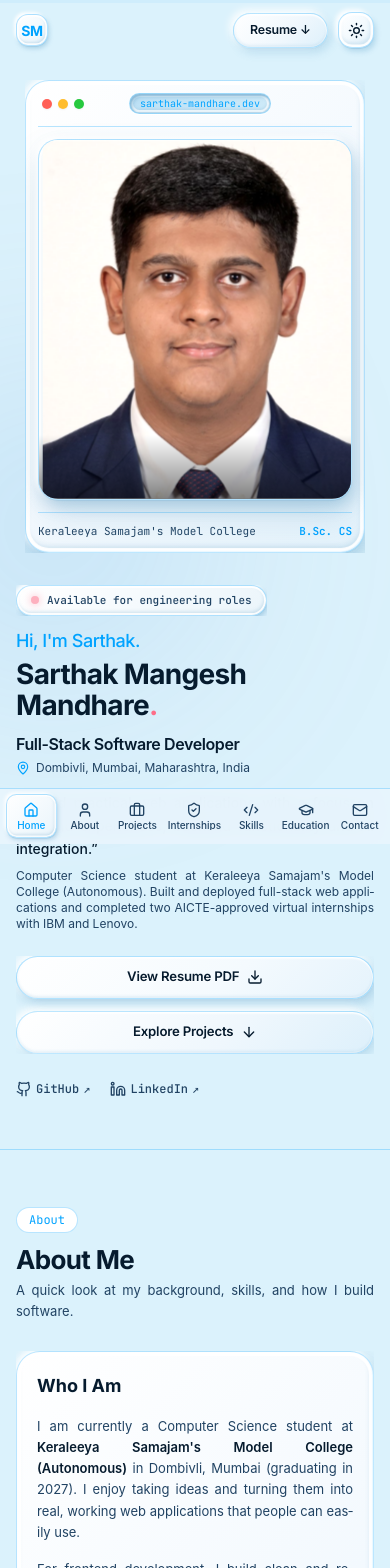
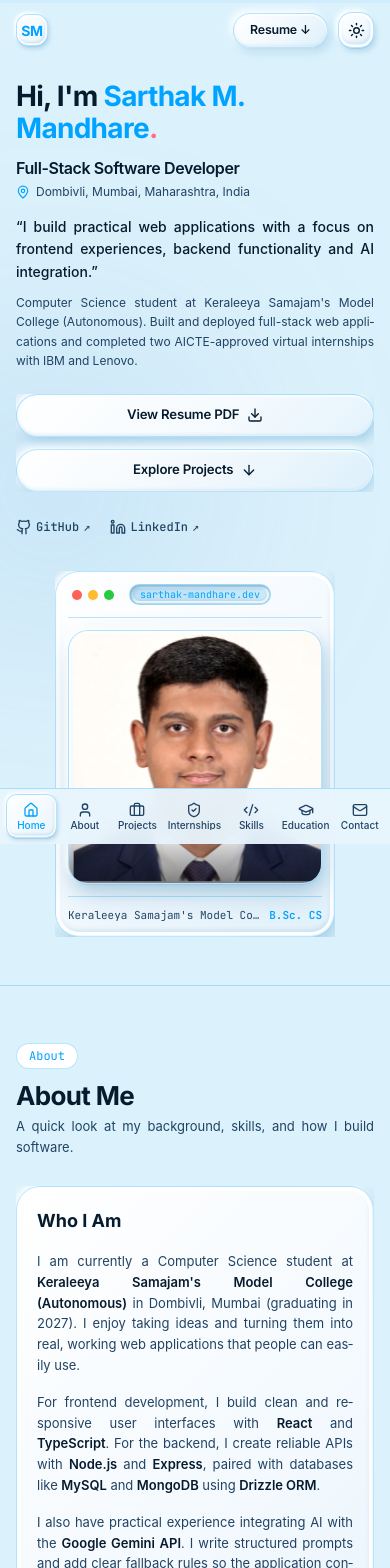
Before and after one commit to SarthakMandhare34/sarthak-portfolio, a React (Vite) app: page / in a window 390 px wide. Shown: the top 1568 px of the page. Built offline with nearby package versions, Linux system fonts and the light colour scheme.

Commit message:
chore: commit complete portfolio updates

```diff
--- a/src/components/Education.tsx
+++ b/src/components/Education.tsx
@@ -171,8 +171,12 @@ export function Education() {
                     {cert.title}
                   </h4>
 
-                  <p className="text-xs font-inter text-[var(--text-secondary)]">
+                  <p className="text-xs font-inter text-[var(--text-secondary)] text-justified">
                     {cert.organization}
+                  </p>
+
+                  <p className="text-xs font-inter text-[var(--text-secondary)] text-justified leading-relaxed pt-1">
+                    {cert.description}
                   </p>
 
                   <div className="pt-2 flex flex-col sm:flex-row sm:items-center justify-between gap-2 text-xs font-mono-code border-t border-[var(--border)]">
--- a/src/components/Hero.tsx
+++ b/src/components/Hero.tsx
@@ -100,29 +100,18 @@ export function Hero({ onResumeClick }: HeroProps) {
         <div className="grid grid-cols-1 lg:grid-cols-12 gap-8 lg:gap-12 items-center">
 
           {/* ────── LEFT COLUMN: IDENTITY & ACTIONS (7 cols) ────── */}
-          <div className="lg:col-span-7 flex flex-col justify-center order-2 lg:order-1">
+          <div className="lg:col-span-7 flex flex-col justify-center order-1 lg:order-1">
 
-            {/* Availability Indicator */}
-            <div className="scroll-reveal scroll-scale-up mb-3 sm:mb-4 inline-flex items-center gap-2 px-3.5 py-1.5 rounded-full tactile-status-badge w-fit">
-              <span className="w-2 h-2 rounded-full bg-[var(--decorative)] shrink-0 animate-pulse shadow-[0_0_8px_var(--decorative)]" />
-              <span className="font-mono-code text-[11px] sm:text-xs text-[var(--text-secondary)] font-medium">
-                Available for engineering roles
-              </span>
-            </div>
-
-            {/* Clear & Prominent Introduction */}
-            <div className="scroll-reveal scroll-slide-left stagger-1 space-y-1">
-              <p className="font-display font-medium text-lg sm:text-xl md:text-2xl text-[var(--accent)] tracking-tight">
-                Hi, I&apos;m Sarthak.
-              </p>
-              <h1 className="font-display font-bold text-[clamp(28px,4.5vw,48px)] text-[var(--text-primary)] leading-[1.12] tracking-tight">
-                Sarthak Mangesh Mandhare
+            {/* Clear & Prominent Introduction (Single cohesive heading) */}
+            <div className="scroll-reveal scroll-slide-left stagger-1">
+              <h1 className="font-display font-bold text-[clamp(28px,5.5vw,48px)] text-[var(--text-primary)] leading-[1.15] tracking-tight">
+                Hi, I&apos;m <span className="text-[var(--accent)]">Sarthak M. Mandhare</span>
                 <span className="text-[var(--decorative)]">.</span>
               </h1>
             </div>
 
             {/* Professional Role & Location */}
-            <div className="scroll-reveal scroll-slide-left stagger-2 mt-2.5 sm:mt-3 space-y-1">
+            <div className="scroll-reveal scroll-slide-left stagger-2 mt-3 space-y-1">
               <p className="font-inter text-base sm:text-lg md:text-xl font-semibold text-[var(--text-primary)] tracking-tight">
                 Full-Stack Software Developer
               </p>
@@ -133,7 +122,7 @@ export function Hero({ onResumeClick }: HeroProps) {
             </div>
 
             {/* Short Supporting Statement */}
-            <div className="scroll-reveal scroll-slide-left stagger-3 mt-4 sm:mt-5 font-inter text-sm sm:text-[15px] md:text-base text-[var(--text-secondary)] leading-relaxed space-y-2 max-w-xl">
+            <div className="scroll-reveal scroll-slide-left stagger-3 mt-4 sm:mt-5 font-inter text-sm sm:text-[15px] md:text-base text-[var(--text-secondary)] leading-relaxed space-y-2.5 max-w-xl">
               <p className="font-medium text-[var(--text-primary)] text-justified">
                 &ldquo;I build practical web applications with a focus on frontend experiences, backend functionality and AI integration.&rdquo;
               </p>
@@ -197,8 +186,8 @@ export function Hero({ onResumeClick }: HeroProps) {
           </div>
 
           {/* ────── RIGHT COLUMN: REFINED macOS FLOATING PORTRAIT (5 cols) ────── */}
-          <div className="lg:col-span-5 flex justify-center order-1 lg:order-2">
-            <div className="scroll-reveal scroll-rotate-right hero-scroll-parallax stagger-2 w-full max-w-[340px] sm:max-w-[380px] lg:max-w-[420px]">
+          <div className="lg:col-span-5 flex justify-center order-2 lg:order-2">
+            <div className="scroll-reveal scroll-rotate-right hero-scroll-parallax stagger-2 w-full max-w-[280px] sm:max-w-[340px] lg:max-w-[390px] mx-auto">
 
               {/* macOS Window Bezel Container */}
               <div className="neumorphic-card p-3 sm:p-4 rounded-3xl relative">
@@ -216,19 +205,19 @@ export function Hero({ onResumeClick }: HeroProps) {
                   <div className="w-8" />
                 </div>
 
-                {/* Profile Portrait Image Frame */}
-                <div className="relative mt-3 rounded-2xl overflow-hidden aspect-[4/4.6] tactile-display-frame">
+                {/* Profile Portrait Image Frame (Perfect 1:1 Framing for Sarthak Photo) */}
+                <div className="relative mt-3 rounded-2xl overflow-hidden aspect-square tactile-display-frame">
                   <img
                     ref={photoImageRef}
                     src="/images/sarthak.jpg"
-                    alt="Sarthak Mangesh Mandhare"
-                    className="w-full h-full object-cover object-[center_16%] will-change-transform"
+                    alt="Sarthak M. Mandhare"
+                    className="w-full h-full object-cover object-[center_18%] will-change-transform"
                     style={{
                       filter: 'contrast(1.03) brightness(1.03) saturate(1.02)',
                     }}
                   />
                   {/* Subtle inner gradient shadow at bottom of image */}
-                  <div className="absolute inset-x-0 bottom-0 h-16 bg-gradient-to-t from-black/50 to-transparent pointer-events-none" />
+                  <div className="absolute inset-x-0 bottom-0 h-14 bg-gradient-to-t from-black/50 to-transparent pointer-events-none" />
                 </div>
 
                 {/* Floating Status Footer inside Card */}
--- a/src/components/Projects.tsx
+++ b/src/components/Projects.tsx
@@ -218,11 +218,11 @@ export function Projects() {
         </div>
 
         {/* ──────────────── CATEGORY FILTER BAR (macOS SEGMENTED CONTROL) ──────────────── */}
-        <div className="scroll-reveal scroll-slide-down stagger-1 mb-7 sm:mb-10 flex items-center border-b border-[var(--border)] pb-4">
-          <div className="p-1 rounded-2xl tactile-inset inline-flex flex-wrap gap-1">
+        <div className="scroll-reveal scroll-slide-down stagger-1 mb-7 sm:mb-10 flex items-center border-b border-[var(--border)] pb-4 overflow-x-auto no-scrollbar">
+          <div className="p-1 rounded-2xl tactile-inset flex flex-nowrap sm:flex-wrap gap-1 min-w-max">
             <button
               onClick={() => handleFilterChange('all')}
-              className={`px-3.5 py-1.5 rounded-xl text-xs sm:text-sm font-medium transition-all duration-200 cursor-pointer ${
+              className={`px-3.5 py-1.5 rounded-xl text-xs sm:text-sm font-medium transition-all duration-200 cursor-pointer whitespace-nowrap ${
                 activeFilter === 'all'
                   ? 'tactile-chip text-[var(--accent)] font-semibold'
                   : 'text-[var(--text-secondary)] hover:text-[var(--text-primary)] hover:bg-[var(--bg-elevated)]/40'
@@ -232,7 +232,7 @@ export function Projects() {
             </button>
             <button
               onClick={() => handleFilterChange('academic')}
-              className={`px-3.5 py-1.5 rounded-xl text-xs sm:text-sm font-medium transition-all duration-200 cursor-pointer ${
+              className={`px-3.5 py-1.5 rounded-xl text-xs sm:text-sm font-medium transition-all duration-200 cursor-pointer whitespace-nowrap ${
                 activeFilter === 'academic'
                   ? 'tactile-chip text-[var(--accent)] font-semibold'
                   : 'text-[var(--text-secondary)] hover:text-[var(--text-primary)] hover:bg-[var(--bg-elevated)]/40'
@@ -242,7 +242,7 @@ export function Projects() {
             </button>
             <button
               onClick={() => handleFilterChange('internship')}
-              className={`px-3.5 py-1.5 rounded-xl text-xs sm:text-sm font-medium transition-all duration-200 cursor-pointer ${
+              className={`px-3.5 py-1.5 rounded-xl text-xs sm:text-sm font-medium transition-all duration-200 cursor-pointer whitespace-nowrap ${
                 activeFilter === 'internship'
                   ? 'tactile-chip text-[var(--accent)] font-semibold'
                   : 'text-[var(--text-secondary)] hover:text-[var(--text-primary)] hover:bg-[var(--bg-elevated)]/40'
--- a/src/index.css
+++ b/src/index.css
@@ -123,6 +123,8 @@
 .text-justified {
   text-align: justify;
   text-justify: inter-word;
+  text-align-last: left;
+  -moz-text-align-last: left;
   hyphens: auto;
   -webkit-hyphens: auto;
   -ms-hyphens: auto;
@@ -135,10 +137,13 @@
   .text-justified {
     text-align: justify;
     text-justify: inter-word;
+    text-align-last: left;
+    -moz-text-align-last: left;
     hyphens: auto;
     -webkit-hyphens: auto;
     overflow-wrap: break-word;
     word-break: normal;
+    line-height: 1.6;
   }
 }
 
@@ -1015,14 +1020,14 @@ html[data-theme="light"] .neumorphic-btn:active {
   flex-direction: column;
   justify-content: center;
   align-items: center;
-  background-color: #0B0F14;
+  background-color: #191970;
   transition: opacity 400ms cubic-bezier(0.16, 1, 0.3, 1), visibility 400ms cubic-bezier(0.16, 1, 0.3, 1);
   pointer-events: all;
   overflow: hidden;
 }
 
 html[data-theme="light"] .preloader-overlay {
-  background-color: #EDF2F7;
+  background-color: #DBF2FC;
 }
 
 .preloader-overlay.fade-out {
@@ -1034,8 +1039,8 @@ html[data-theme="light"] .preloader-overlay {
 .loader {
   --main-size: clamp(1.6rem, 3.8vw, 2.8rem);
   --text-color: #ffffff;
-  --shine-color: rgba(56, 189, 248, 0.5);
-  --shadow-color: #38BDF8;
+  --shine-color: rgba(251, 86, 7, 0.5);
+  --shadow-color: #FB5607;
   display: flex;
   flex-direction: column;
   justify-content: center;
@@ -1055,9 +1060,9 @@ html[data-theme="light"] .preloader-overlay {
 }
 
 html[data-theme="light"] .loader {
-  --text-color: #0F172A;
-  --shine-color: rgba(37, 99, 235, 0.4);
-  --shadow-color: #93C5FD;
+  --text-color: #061B2E;
+  --shine-color: rgba(0, 163, 255, 0.4);
+  --shadow-color: #00A3FF;
 }
 
 .loader .text {
```
